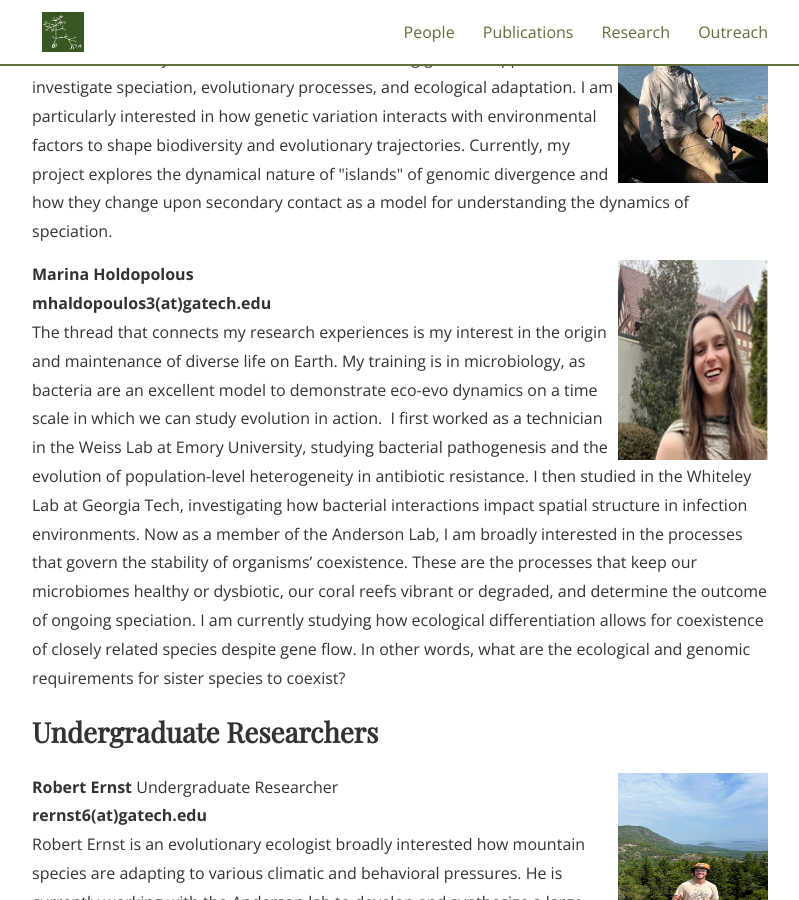
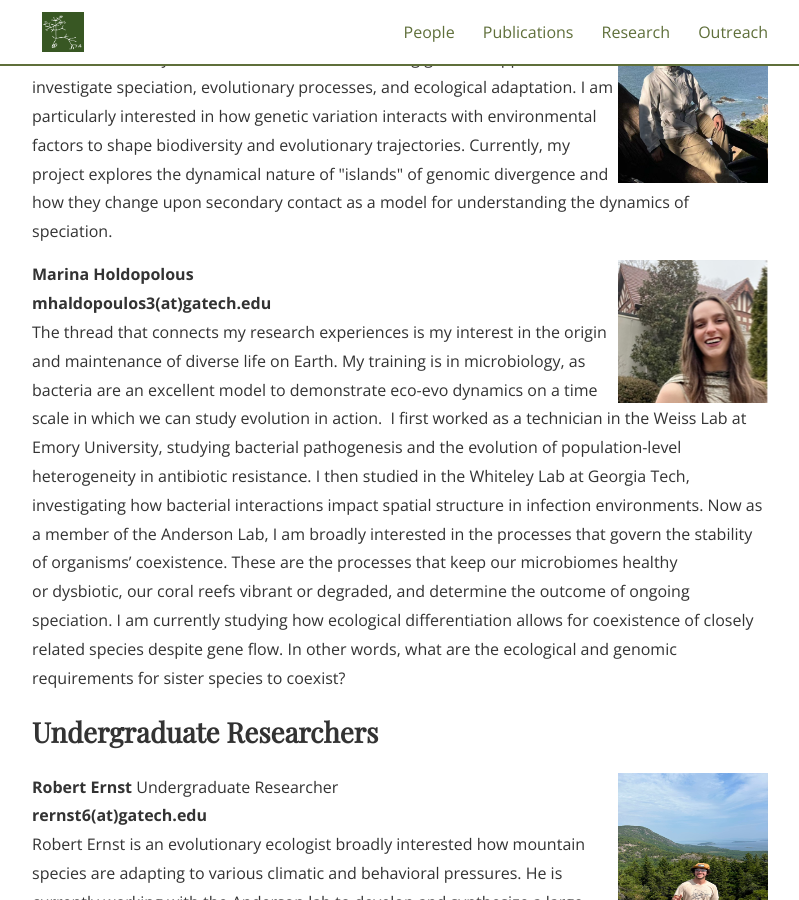
Before and after one commit to SeanASAnderson/SeanASAnderson.github.io, a Jekyll site: the page built from people.md, in a window 1280 px wide and 900 px high, scrolled down 1254 px. Shown: the whole window, without its empty margins (240-1039 px from the left). Built offline with Jekyll 4.4.1, drawn with Linux system fonts in a browser that asks for light colours; nearby versions of some CDN libraries; some web fonts are replaced.

Commit message:
scaling of photos

```diff
--- a/people.md
+++ b/people.md
@@ -37,7 +37,7 @@ img {
    <br> My name is Martin, and I graduated from the UC Davis with a B.S. in Genetics and Genomics. My research interests focus on using genomic approaches to investigate speciation, evolutionary processes, and ecological adaptation. I am particularly interested in how genetic variation interacts with environmental factors to shape biodiversity and evolutionary trajectories. Currently, my project explores the dynamical nature of "islands" of genomic divergence and how they change upon secondary contact as a model for understanding the dynamics of speciation.
 </p>
 <p>
-  <b>Marina Holdopolous </b> <img src="/assets/marina.jpg" alt="Marina" style="width:150px;height:200px;">
+  <b>Marina Holdopolous </b> <img src="/assets/marina.jpg" alt="Marina" style="width:150px;">
   <br><b>mhaldopoulos3(at)gatech.edu</b>
    <br> The thread that connects my research experiences is my interest in the origin and maintenance of diverse life on Earth. My training is in microbiology, as bacteria are an excellent model to demonstrate eco-evo dynamics on a time scale in which we can study evolution in action.  I first worked as a technician in the Weiss Lab at Emory University, studying bacterial pathogenesis and the evolution of population-level heterogeneity in antibiotic resistance. I then studied in the Whiteley Lab at Georgia Tech, investigating how bacterial interactions impact spatial structure in infection environments. Now as a member of the Anderson Lab, I am broadly interested in the processes that govern the stability of organisms’ coexistence. These are the processes that keep our microbiomes healthy or dysbiotic, our coral reefs vibrant or degraded, and determine the outcome of ongoing speciation. I am currently studying how ecological differentiation allows for coexistence of closely related species despite gene flow. In other words, what are the ecological and genomic requirements for sister species to coexist?
 </p>
```
